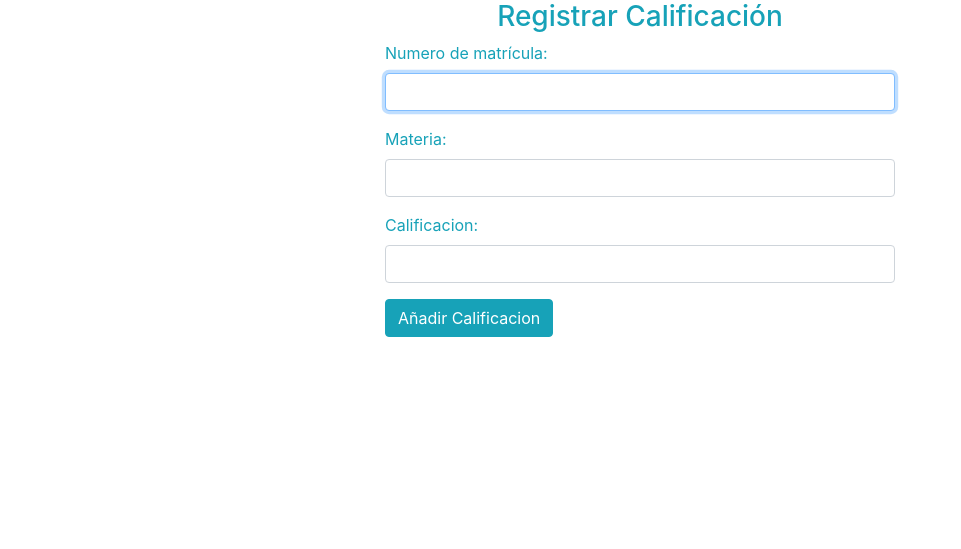
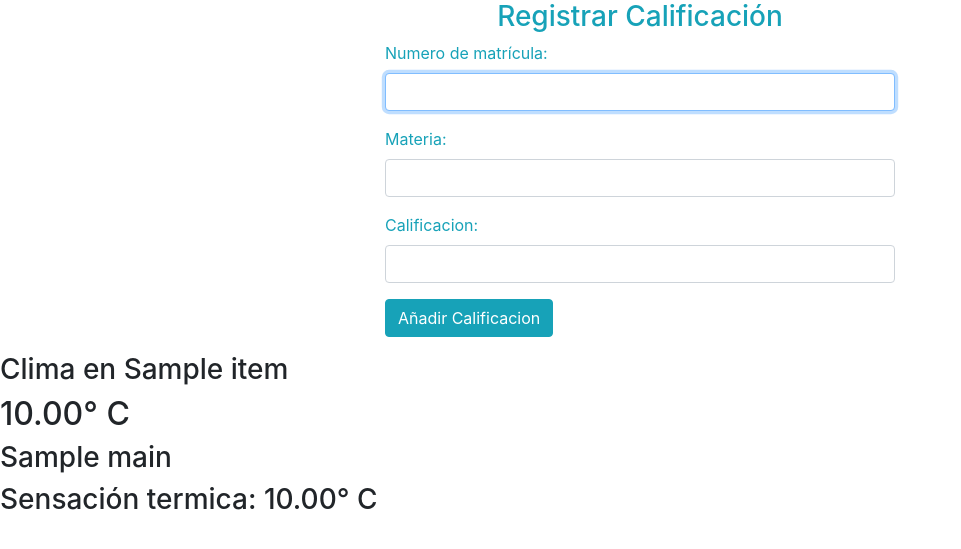
Before and after one commit to AKGQ/ProyectoWS, a Flask app: page /api/estudiantes/registrarcalificacion in a window 1280 px wide. Shown: the part 90-639 px from the top of the page, without its empty margins (0-961 px from the left). Run offline with Flask 2, Linux system fonts and the light colour scheme; a database or web service that is not in the repository returns one stand-in record (values such as "Sample title"); data that the repository does not hold is empty; some libraries are stand-ins or nearby versions.

Commit message:
Update index.html

```diff
--- a/proyectows/templates/index.html
+++ b/proyectows/templates/index.html
@@ -4,6 +4,8 @@
     <meta charset="UTF-8">
     <meta http-equiv="X-UA-Compatible" content="IE=edge">
     <meta name="viewport" content="width=device-width, initial-scale=1.0">
+    <link rel="stylesheet" type="text/css" href="{{ url_for('static', filename='styles/styles.css') }}">
+    <link href="https://fonts.googleapis.com/css2?family=Lato:wght@400;700&display=swap" rel="stylesheet">
     <link href="//maxcdn.bootstrapcdn.com/bootstrap/4.1.1/css/bootstrap.min.css" rel="stylesheet" id="bootstrap-css">
     <script src="//maxcdn.bootstrapcdn.com/bootstrap/4.1.1/js/bootstrap.min.js"></script>
     <script src="//cdnjs.cloudflare.com/ajax/libs/jquery/3.2.1/jquery.min.js"></script>
@@ -40,4 +42,10 @@
             </div>
         </div>
     </div>
+    <div id="climaCuliacan">
+        <h3>Clima en {{ localizacion }}</h3>
+        <h2>{{ temp }}° C</h2>
+        <h3>{{ clima }}</h3>
+        <h3>Sensación termica: {{ sensacion }}° C</h3>
+    </div>
 </body>
```
